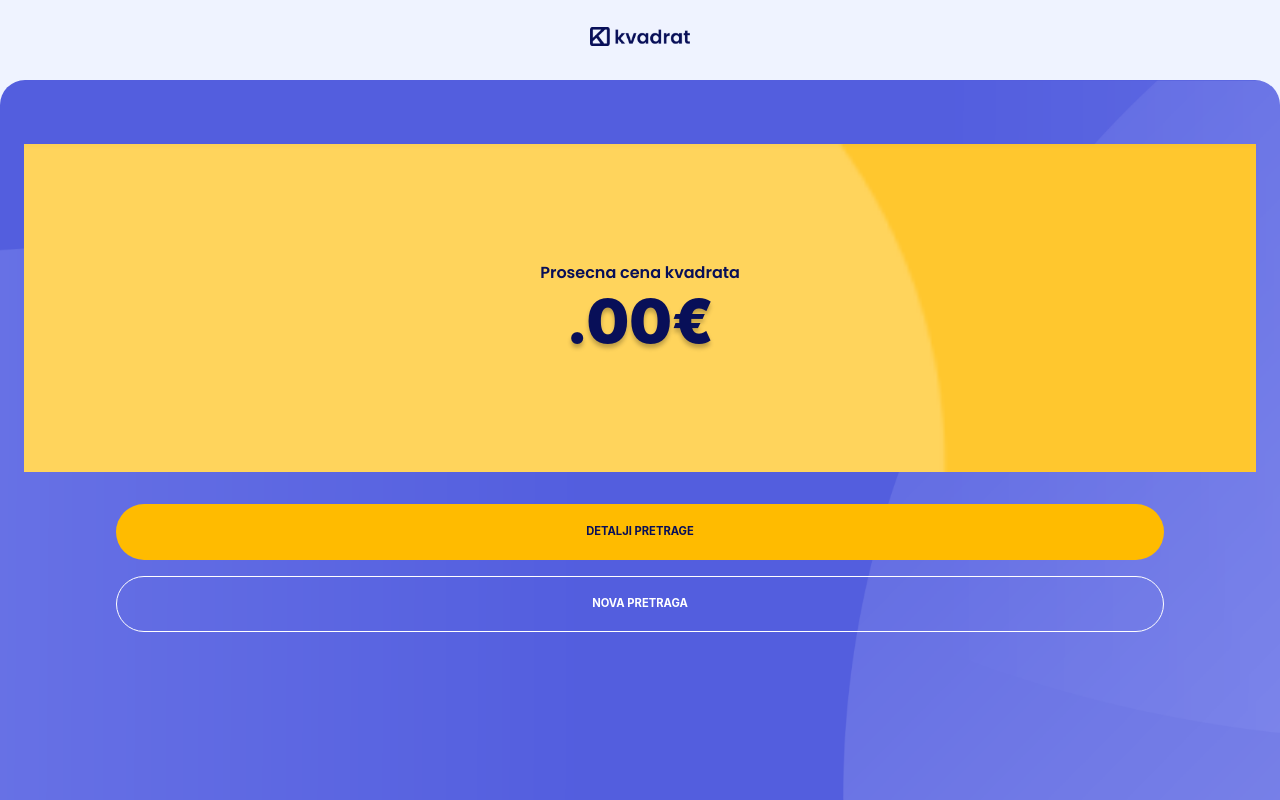
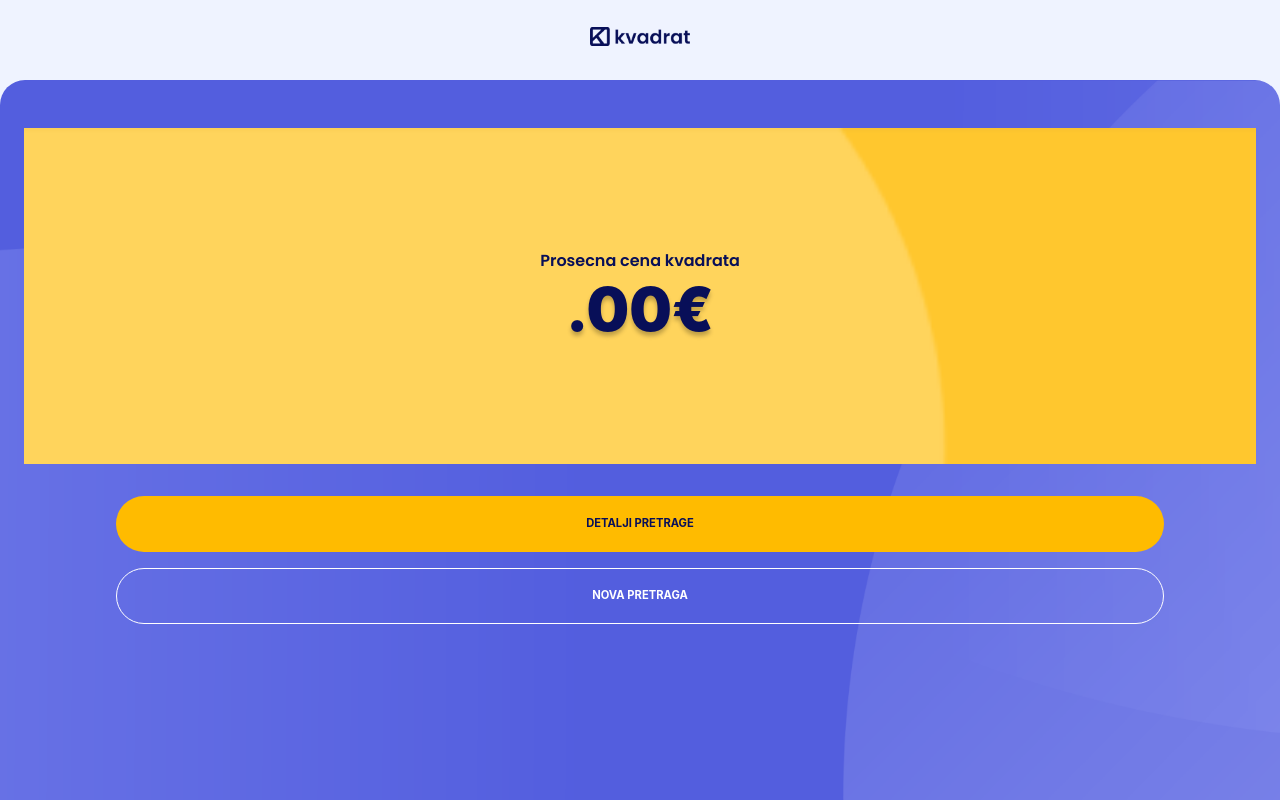
Before and after one commit to Pedja1310/registar-cena-nepokretnosti, a React (Create React App) app: page /search-results in a window 1280 px wide. Built offline with nearby package versions, Linux system fonts and the light colour scheme.

Commit message:
minor styling fix

```diff
--- a/src/pages/SearchResultsPage.js
+++ b/src/pages/SearchResultsPage.js
@@ -17,7 +17,7 @@ const SearchResultsPage = () => {
         borderTopLeftRadius: 25,
         borderTopRightRadius: 25,
         paddingX: 0,
-        paddingTop: "4rem",
+        paddingTop: "3rem",
         display: "flex",
         flexDirection: "column",
       }}
```
